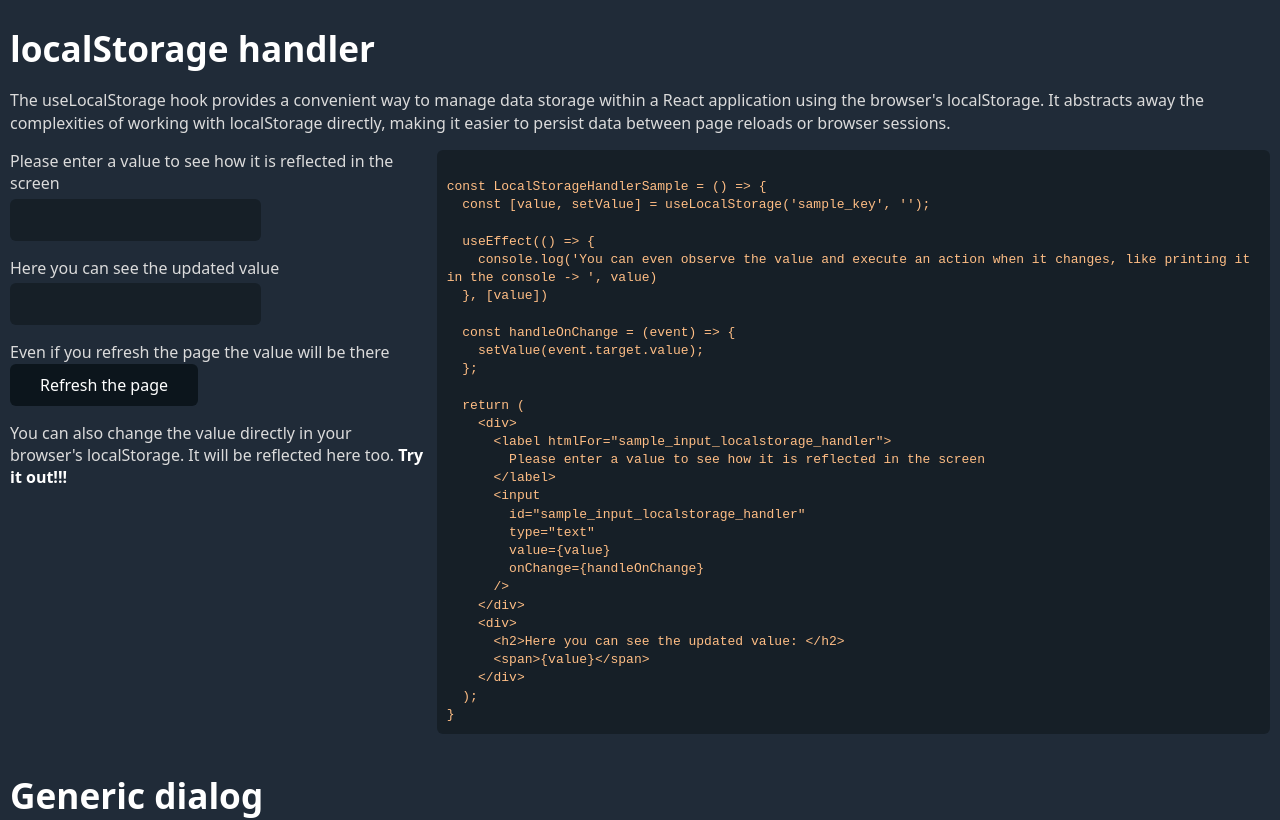
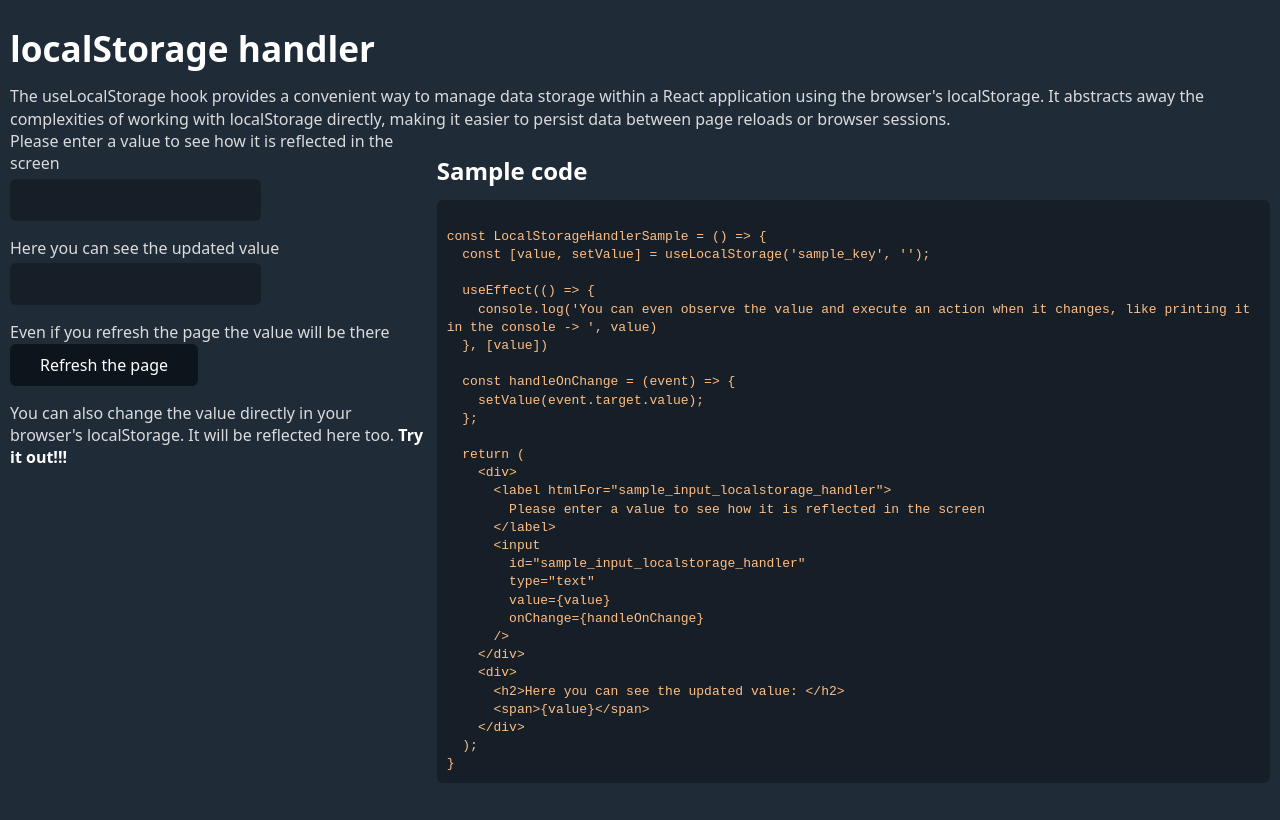
Before and after one commit to r0ann3l/reusable-components-react-certification-level-3, a React (Vite) app: page / in a window 1280 px wide. Shown: the top 820 px of the page. Built offline with nearby package versions, Linux system fonts and the light colour scheme.

Commit message:
Improved the components to show the documentation

```diff
--- a/src/docs/components/ComponentSamples.jsx
+++ b/src/docs/components/ComponentSamples.jsx
@@ -15,7 +15,7 @@ const ComponentSamples = ({ title, description, children }) => {
 
 ComponentSamples.propTypes = {
   title: PropTypes.string,
-  description: PropTypes.string,
+  description: PropTypes.node,
   children: PropTypes.node
 }
 
--- a/src/docs/components/Description.jsx
+++ b/src/docs/components/Description.jsx
@@ -2,9 +2,9 @@ import PropTypes from "prop-types";
 
 const Description = ({ children }) => {
   return (
-    <p className="description">
+    <div className="description">
       {children}
-    </p>
+    </div>
   );
 }
 
--- a/src/docs/components/Sample.jsx
+++ b/src/docs/components/Sample.jsx
@@ -5,11 +5,11 @@ import Description from "./Description";
 const Sample = ({ description, code, children }) => {
   return (
     <div className="sample">
-      {
-        description && <Description>{description}</Description>
-      }
       <div className="sample-body">
         <div className="sample-panel sample-panel-left">
+          {
+            description && <Description>{description}</Description>
+          }
           {children}
         </div>
         <div className="sample-panel sample-panel-right">
@@ -21,7 +21,7 @@ const Sample = ({ description, code, children }) => {
 }
 
 Sample.propTypes = {
-  description: PropTypes.string,
+  description: PropTypes.node,
   code: PropTypes.string,
   children: PropTypes.node
 }
--- a/src/docs/components/SampleCode.jsx
+++ b/src/docs/components/SampleCode.jsx
@@ -2,11 +2,14 @@ import PropTypes from "prop-types";
 
 const SampleCode = ({ code }) => {
   return (
-    <pre>
-      <code>
-        {code}
-      </code>
-    </pre>
+    <>
+      <h2 className="sample-code-title">Sample code</h2>
+      <pre>
+        <code>
+          {code}
+        </code>
+      </pre>
+    </>
   );
 }
 
```
